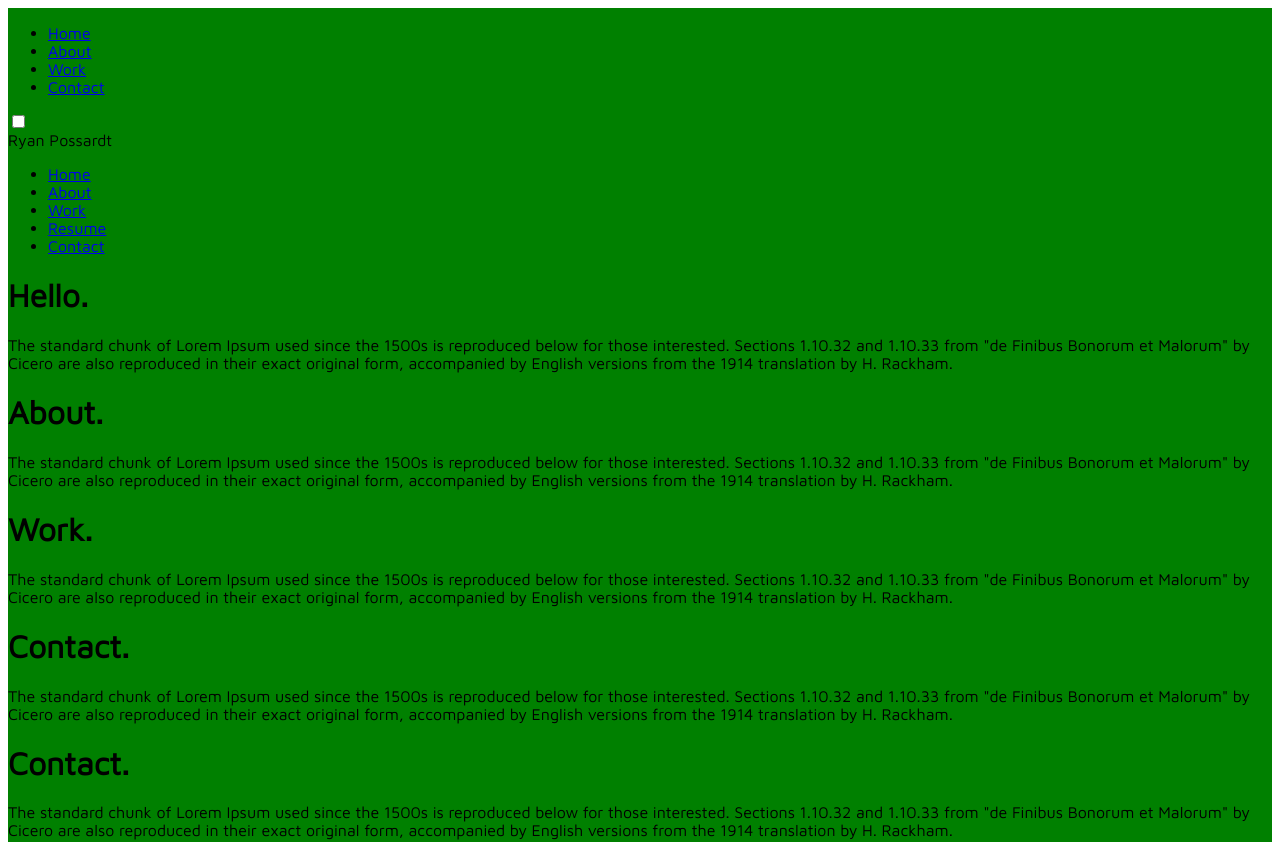
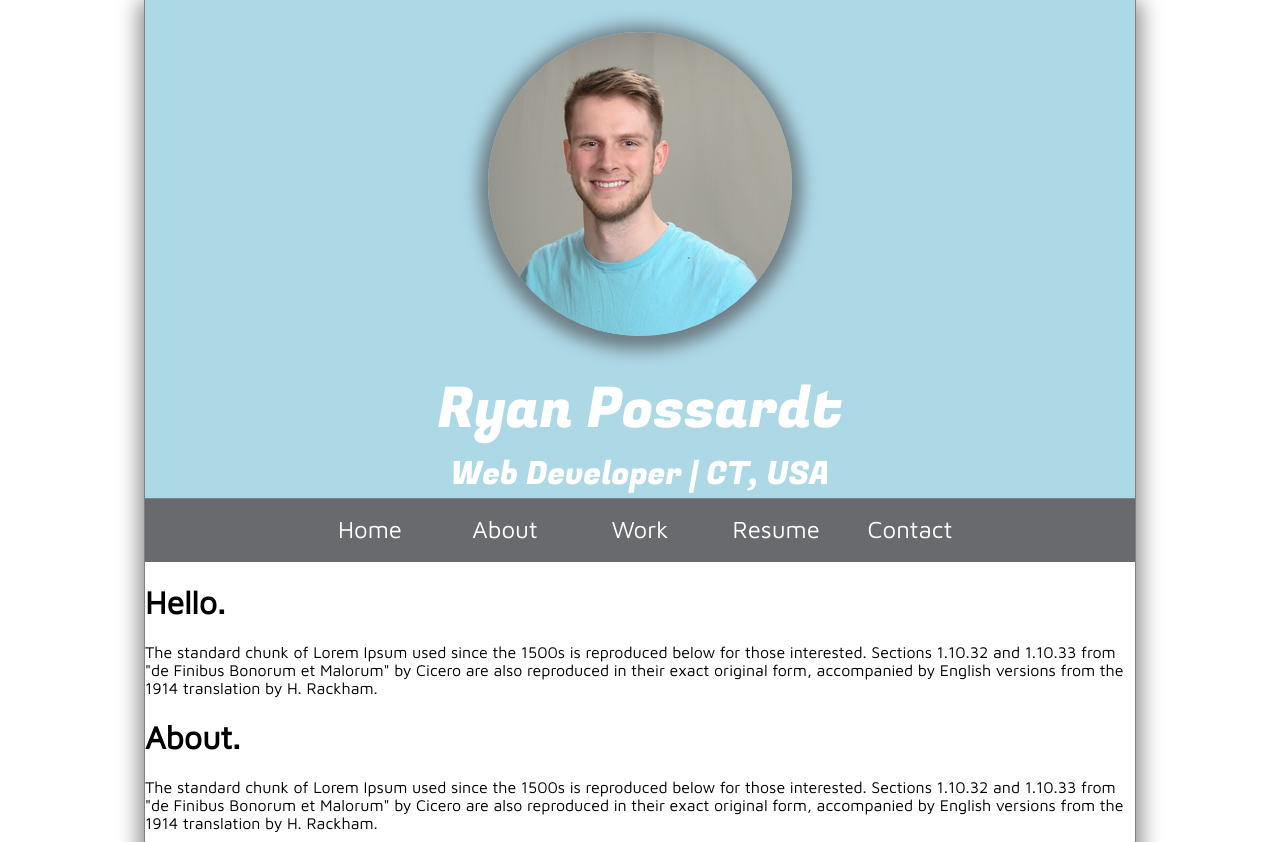
Before and after one commit to Possardt/PersonalWebsite, a plain HTML site: page index.html in a window 1280 px wide. Shown: the top 842 px of the page. Drawn offline with nearby package versions, Linux system fonts and the light colour scheme.

Commit message:
fixed name stuff on different screens

```diff
--- a/css/extra-small-screen.css
+++ b/css/extra-small-screen.css
@@ -156,19 +156,19 @@ label[for="nav-trigger"] {
 
 }
 
-#name {
+#name .full-name{
 	font-weight: 200;
 	font-size: 250%;
 	text-align: center;
 	border-bottom: 1px solid grey;
 	background-color: lightblue;
 	height: 1.5em;
-
+	font-family: 'Fugaz One', cursive;
+	color:white;
 }
 
-#name span {
-	font-family: 'Fugaz One', cursive;
-	color:black;
+#name .title {
+	display: none;
 }
 
 #name-placeholder {
--- a/css/large-screen.css
+++ b/css/large-screen.css
@@ -2,13 +2,117 @@
 /*    992px - *px   */
 
 /* Element styles: */
-
+body {
+	margin: 0 auto;
+}
 
 
 /* Classes: */
 
+.navigation-container {
+	display:none;
+}
+
 .container {
-	background-color:green;
+	width: 992px;
+	margin: 0 auto;
+	border-right: 1px solid grey;
+	border-left: 1px solid grey;
+
+	-webkit-box-shadow: 0px 6px 20px 5px rgba(0,0,0,0.45);
+	-moz-box-shadow: 0px 6px 20px 5px rgba(0,0,0,0.45);
+	box-shadow: 0px 6px 20px 5px rgba(0,0,0,0.45);
+}
+
+.headshot-container {
+	height: 23em;
+	width: 100%;
+	text-align: center;
+	background-color: lightblue;
+}
+
+.nav-placeholder {
+	height: 50px;
+}
+
+.nav-container-small {
+	background-color: #686a6d;
+	text-align:center;
+}
+
+.nav-small {
+	list-style-type: none;
+	overflow:hidden;
+	display: inline-block;
+	padding-left:0;
+	margin-top: 0;
+	margin-bottom: 0;
+}
+
+.nav-small li {
+	float: left;
+	width: 85px;
+	height: 60px;
+	line-height: 60px;
+	margin-left:25px;
+	margin-right: 25px;
+	text-align:center;
+}
+
+.nav-small li a {
+	color:white;
+	text-decoration: none;
+	font-size: 150%;
+}
+
+.nav-small li a:hover{
+	color: black;
+	-webkit-transition: 1s color;
+}
+
+.scrollBelowHeader {
+	position: fixed;
+	top: 0;
+	box-shadow: 0 7px 5px 0px rgba(0, 0, 0, .5);
+	background-color: rgba(104, 106, 109, 0.65);
+	width: 992px;
 }
 
 /*Id's: */
+
+#headshot {
+	height: 19em;
+	width: 19em;
+
+	margin-top: 2em;
+	margin-bottom: 2em;
+
+	background: url('../images/medium-headshot.jpg');
+
+	display:inline-block;
+	border-radius: 200px 200px 200px 200px;
+	-moz-border-radius: 200px 200px 200px 200px;
+	-webkit-border-radius: 200px 200px 200px 200px;
+
+	-webkit-box-shadow: 0px 4px 16px 10px rgba(66,63,66,0.59);
+	-moz-box-shadow: 0px 4px 16px 10px rgba(66,63,66,0.59);
+	box-shadow: 0px 4px 16px 10px rgba(66,63,66,0.59);
+}
+
+#name {
+	text-align: center;
+	border-bottom: 1px solid grey;
+	background-color: lightblue;
+	color: white;
+}
+
+#name .full-name{
+	font-family: 'Fugaz One', cursive;
+	font-size: 3.5em;
+}
+
+#name .title {
+	font-family: 'Fugaz One', cursive;
+	color: white;
+	font-size: 2em;
+}
--- a/css/medium-screen.css
+++ b/css/medium-screen.css
@@ -87,6 +87,7 @@ body {
 	top: 0;
 	box-shadow: 0 7px 5px 0px rgba(0, 0, 0, .5);
 	width: 765px;
+	background-color: rgba(104, 106, 109, 0.65);
 }
 
 /*Id's: */
@@ -112,15 +113,19 @@ body {
 }
 
 #name {
-	font-weight: 200;
-	font-size: 350%;
 	text-align: center;
 	border-bottom: 1px solid grey;
 	background-color: lightblue;
-	height: 1.5em;
+	color: white;
 }
 
-#name span {
+#name .full-name{
 	font-family: 'Fugaz One', cursive;
-	color:black;
+	font-size: 3.5em;
 }
+
+#name .title {
+	font-family: 'Fugaz One', cursive;
+	color: white;
+	font-size: 2em;
+}
--- a/css/small-screen.css
+++ b/css/small-screen.css
@@ -86,6 +86,7 @@ body {
 	top: 0;
 	box-shadow: 0 7px 5px 0px rgba(0, 0, 0, .5);
 	width: 574px;
+	background-color: rgba(104, 106, 109, 0.65);
 }
 
 /*Id's: */
@@ -111,15 +112,19 @@ body {
 }
 
 #name {
-	font-weight: 200;
-	font-size: 300%;
 	text-align: center;
 	border-bottom: 1px solid grey;
 	background-color: lightblue;
-	height: 1.5em;
+	color: white;
 }
 
-#name span {
+#name .full-name{
 	font-family: 'Fugaz One', cursive;
-	color:black;
+	font-size: 3.5em;
 }
+
+#name .title {
+	font-family: 'Fugaz One', cursive;
+	color: white;
+	font-size: 2em;
+}
--- a/index.html
+++ b/index.html
@@ -34,18 +34,19 @@
 		<div class="headshot-container">
 			<div id="headshot"></div>
 		</div>
-		<div id='scroll-anchor'></div>
 		<div class='row'>
 			<div style="display:none;" id='name-placeholder'>sometext</div>
 		</div>
 		<div class='row'>
 			<div id='name'>
-				<span>Ryan Possardt</span>
+				<div class='row full-name'>Ryan Possardt</div>
+				<div class='row title'>Web Developer | CT, USA</div>
 			</div>
 		</div>
 		<div class='row'>
 			<div style='display:none;' class='nav-placeholder'>sometext</div>
 		</div>
+		<div id='scroll-anchor'></div>
 		<div class='nav-container-small'>
 			<ul class='nav-small'>
 				<li class=''><a href='#'>Home</a></li>
--- a/scripts/main.js
+++ b/scripts/main.js
@@ -15,7 +15,7 @@ $(document).ready(function(){
 			}
 		}else{
 			var scroll = $(window).scrollTop();
-			var navHeight = $('.headshot-container').height() + 60;
+			var navHeight = $('.headshot-container').height() + $('#name').height();
 
 			if(scroll > navHeight){
 				$('.nav-container-small').addClass('scrollBelowHeader');
```
Also changed, not shown: favicon.ico (added).
